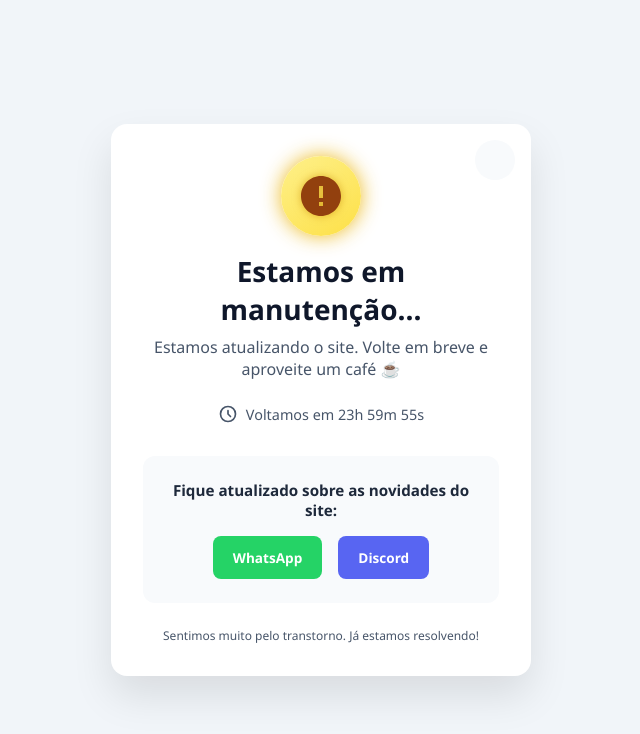
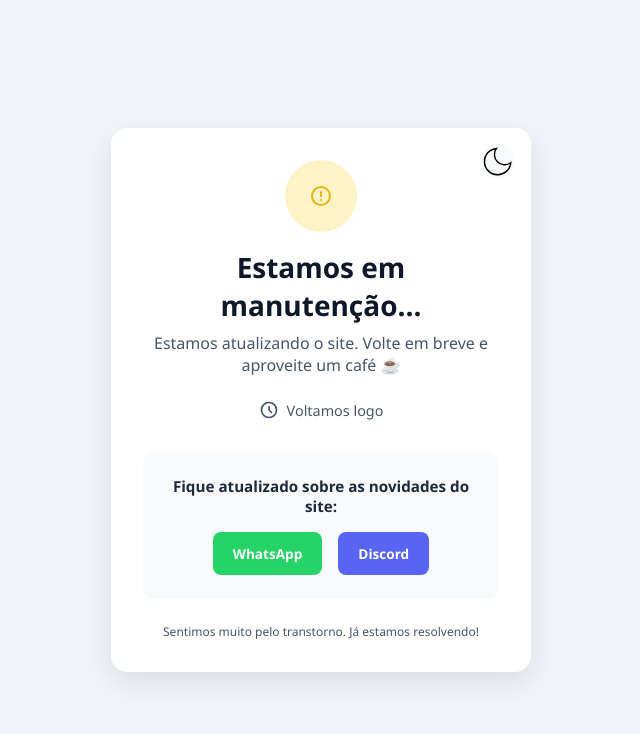
Before and after one commit to Patron7z/mm2brasil, a plain HTML site: page index.html in a window 1280 px wide. Shown: the whole page, without its empty margins (319-959 px from the left). Drawn offline with Linux system fonts and the light colour scheme.

Commit message:
Update index.html

```diff
--- a/index.html
+++ b/index.html
@@ -2,8 +2,8 @@
 <html lang="pt-br" class="light-mode">
 <head>
   <meta charset="UTF-8" />
-  <meta name="viewport" content="width=device-width, initial-scale=1" />
-  <title>MM2 BRASIL - Manutenção</title>
+  <meta name="viewport" content="width=device-width, initial-scale=1.0" />
+  <title>MM2 BRASIL - Fornecedor de Murder Mistery 2 - Vintages, Godlys, Sets, Chromas, Ancients e Higt Tiers</title>
   <link rel="icon" href="https://i.imgur.com/E02viwV.png" type="image/png" />
   <style>
     :root {
@@ -14,8 +14,8 @@
       --section-bg: #f8fafc;
       --title-color: #1e293b;
       --accent: #eab308;
-      --duration: 0.3s;
     }
+
     .dark-mode {
       --bg-color: #0f172a;
       --card-bg: #1e293b;
@@ -30,11 +30,11 @@
       padding: 0;
       box-sizing: border-box;
       font-family: 'Segoe UI', sans-serif;
-      transition: background-color var(--duration), color var(--duration);
+      transition: all 0.3s ease;
     }
 
     body {
-      background: var(--bg-color);
+      background-color: var(--bg-color);
       min-height: 100vh;
       display: flex;
       justify-content: center;
@@ -44,19 +44,25 @@
 
     .maintenance-container {
       background: var(--card-bg);
-      box-shadow: 0 20px 40px rgba(0,0,0,0.1);
+      box-shadow: 0 10px 30px rgba(0, 0, 0, 0.1);
       border-radius: 1rem;
       padding: 2rem;
+      width: 100%;
       max-width: 420px;
-      width: 100%;
       text-align: center;
       position: relative;
       animation: fadeIn 0.8s ease-out;
     }
 
     @keyframes fadeIn {
-      from { transform: translateY(20px); opacity: 0; }
-      to { transform: translateY(0); opacity: 1; }
+      from {
+        transform: translateY(20px);
+        opacity: 0;
+      }
+      to {
+        transform: translateY(0);
+        opacity: 1;
+      }
     }
 
     .theme-toggle {
@@ -66,58 +72,23 @@
       background: var(--section-bg);
       border: none;
       border-radius: 50%;
-      width: 2.5rem;
-      height: 2.5rem;
+      width: 2.2rem;
+      height: 2.2rem;
       display: flex;
       align-items: center;
       justify-content: center;
       cursor: pointer;
     }
 
-    .theme-toggle i {
-      font-size: 1.5rem;
-      color: var(--text-color);
-      transition: transform 0.3s ease, color 0.3s ease;
-    }
-
-    .theme-toggle:hover i {
-      transform: rotate(30deg);
-    }
-
     .icon-container {
-      background: linear-gradient(145deg, #fef08a, #fde047);
-      box-shadow: 0 0 12px rgba(234, 179, 8, 0.5);
-      width: 5rem;
-      height: 5rem;
+      background-color: #fef3c7;
+      width: 4.5rem;
+      height: 4.5rem;
       border-radius: 50%;
       display: flex;
       align-items: center;
       justify-content: center;
       margin: 0 auto 1rem;
-      animation: glow 2s ease-in-out infinite;
-    }
-
-    .icon-container svg {
-      width: 3rem;
-      height: 3rem;
-      fill: #92400e;
-      filter: drop-shadow(0 0 4px rgba(202, 138, 4, 0.6));
-      transition: fill 0.3s ease;
-    }
-
-    .dark-mode .icon-container {
-      background: linear-gradient(145deg, #fbbf24, #eab308);
-      box-shadow: 0 0 15px rgba(250, 204, 21, 0.7);
-    }
-
-    .dark-mode .icon-container svg {
-      fill: #facc15;
-      filter: drop-shadow(0 0 6px rgba(250, 204, 21, 0.9));
-    }
-
-    @keyframes glow {
-      0%, 100% { box-shadow: 0 0 10px rgba(234, 179, 8, 0.5); }
-      50% { box-shadow: 0 0 20px rgba(234, 179, 8, 0.9); }
     }
 
     h1 {
@@ -152,7 +123,6 @@
       color: var(--title-color);
       font-size: 0.95rem;
       margin-bottom: 1rem;
-      font-weight: 600;
     }
 
     .contact-buttons {
@@ -172,21 +142,33 @@
       display: flex;
       align-items: center;
       gap: 0.5rem;
-      transition: transform var(--duration);
     }
 
-    .contact-button:active { transform: scale(0.95); }
+    .whatsapp-button {
+      background-color: #25D366;
+    }
 
-    .whatsapp-button { background-color: #25D366; }
-    .whatsapp-button:hover { background-color: #128C7E; }
+    .whatsapp-button:hover {
+      background-color: #128C7E;
+    }
 
-    .discord-button { background-color: #5865F2; }
-    .discord-button:hover { background-color: #4752C4; }
+    .discord-button {
+      background-color: #5865F2;
+    }
+
+    .discord-button:hover {
+      background-color: #4752C4;
+    }
 
     .footer {
       margin-top: 1.5rem;
       font-size: 0.75rem;
       color: var(--text-color);
+    }
+
+    .icon, .icon-sm {
+      width: 1.5rem;
+      height: 1.5rem;
     }
 
     .icon-sm {
@@ -197,34 +179,36 @@
 </head>
 <body>
   <div class="maintenance-container">
-    <button class="theme-toggle" id="themeToggle" aria-label="Alternar tema" aria-pressed="false">
-      <i id="themeIcon" class="fi fi-bs-moon-stars"></i>
+    <button class="theme-toggle" id="themeToggle" aria-label="Alternar tema">
+      <svg xmlns="http://www.w3.org/2000/svg" id="moonIcon" viewBox="0 0 24 24" fill="none" stroke="currentColor"><path d="M21 12.79A9 9 0 1 1 11.21 3A7 7 0 0 0 21 12.79z"/></svg>
+      <svg xmlns="http://www.w3.org/2000/svg" id="sunIcon" viewBox="0 0 24 24" fill="none" stroke="currentColor" style="display: none;"><circle cx="12" cy="12" r="5"/><line x1="12" y1="1" x2="12" y2="3"/><line x1="12" y1="21" x2="12" y2="23"/><line x1="4.22" y1="4.22" x2="5.64" y2="5.64"/><line x1="18.36" y1="18.36" x2="19.78" y2="19.78"/><line x1="1" y1="12" x2="3" y2="12"/><line x1="21" y1="12" x2="23" y2="12"/></svg>
     </button>
 
-    <div class="icon-container" aria-label="Ícone de alerta">
-      <!-- Ícone SVG de alerta padrão -->
-      <svg xmlns="http://www.w3.org/2000/svg" viewBox="0 0 24 24" fill="currentColor" aria-hidden="true" role="img" >
-        <path d="M12 2C6.477 2 2 6.477 2 12s4.477 10 10 10
-          10-4.477 10-10S17.523 2 12 2zM11 7h2v6h-2V7zm0 8h2v2h-2v-2z"/>
+    <div class="icon-container">
+      <svg class="icon" xmlns="http://www.w3.org/2000/svg" fill="none" viewBox="0 0 24 24" stroke="#eab308">
+        <path stroke-linecap="round" stroke-linejoin="round" stroke-width="2" d="M12 8v4m0 4h.01M21 12a9 9 0 11-18 0 9 9 0 0118 0z" />
       </svg>
     </div>
 
     <h1>Estamos em manutenção...</h1>
     <p class="description">Estamos atualizando o site. Volte em breve e aproveite um café ☕</p>
 
-    <div class="estimated-time" id="estimatedTime">
+    <div class="estimated-time">
       <svg class="icon-sm" xmlns="http://www.w3.org/2000/svg" fill="none" viewBox="0 0 24 24" stroke="currentColor">
-        <path stroke-linecap="round" stroke-linejoin="round" stroke-width="2"
-          d="M12 8v4l3 3m6-3a9 9 0 11-18 0 9 9 0 0118 0z"/>
+        <path stroke-linecap="round" stroke-linejoin="round" stroke-width="2" d="M12 8v4l3 3m6-3a9 9 0 11-18 0 9 9 0 0118 0z" />
       </svg>
-      <span>Calculando tempo...</span>
+      <span>Voltamos logo</span>
     </div>
 
     <div class="contact-section">
       <h3 class="contact-title">Fique atualizado sobre as novidades do site:</h3>
       <div class="contact-buttons">
-        <a href="https://www.whatsapp.com/channel/0029Vay6aJaKbYMHvzLNK73r" class="contact-button whatsapp-button">WhatsApp</a>
-        <a href="https://discord.gg/98EGnADutR" class="contact-button discord-button">Discord</a>
+        <a href="https://www.whatsapp.com/channel/0029Vay6aJaKbYMHvzLNK73r" class="contact-button whatsapp-button">
+          WhatsApp
+        </a>
+        <a href="https://discord.gg/98EGnADutR" class="contact-button discord-button">
+          Discord
+        </a>
       </div>
     </div>
 
@@ -234,46 +218,27 @@
   </div>
 
   <script>
-    document.addEventListener('DOMContentLoaded', () => {
+    document.addEventListener('DOMContentLoaded', function () {
       const html = document.documentElement;
-      const btn = document.getElementById('themeToggle');
-      const icon = document.getElementById('themeIcon');
+      const themeToggle = document.getElementById('themeToggle');
+      const moonIcon = document.getElementById('moonIcon');
+      const sunIcon = document.getElementById('sunIcon');
 
-      const apply = (theme) => {
-        html.classList.toggle('dark-mode', theme === 'dark');
-        icon.className = theme === 'dark' ? 'fi fi-bs-sun' : 'fi fi-bs-moon-stars';
-        btn.setAttribute('aria-pressed', theme === 'dark');
-        localStorage.setItem('theme', theme);
-      };
+      const savedTheme = localStorage.getItem('theme');
+      if (savedTheme === 'dark') {
+        html.classList.add('dark-mode');
+        moonIcon.style.display = 'none';
+        sunIcon.style.display = 'block';
+      }
 
-      const saved = localStorage.getItem('theme');
-      const prefers = window.matchMedia('(prefers-color-scheme: dark)').matches;
-      apply(saved || (prefers ? 'dark' : 'light'));
-
-      btn.onclick = () => {
-        const isDark = html.classList.contains('dark-mode');
-        apply(isDark ? 'light' : 'dark');
-      };
+      themeToggle.addEventListener('click', () => {
+        html.classList.toggle('dark-mode');
+        const dark = html.classList.contains('dark-mode');
+        moonIcon.style.display = dark ? 'none' : 'block';
+        sunIcon.style.display = dark ? 'block' : 'none';
+        localStorage.setItem('theme', dark ? 'dark' : 'light');
+      });
     });
-
-    (() => {
-      const el = document.getElementById('estimatedTime').querySelector('span');
-      const end = new Date(Date.now() + 24 * 60 * 60 * 1000);
-      const update = () => {
-        const left = end - Date.now();
-        if (left <= 0) {
-          el.textContent = 'Voltamos já!';
-          clearInterval(t);
-          return;
-        }
-        const h = Math.floor(left / (1000 * 60 * 60));
-        const m = Math.floor((left % (1000 * 60 * 60)) / (1000 * 60));
-        const s = Math.floor((left % (1000 * 60)) / 1000);
-        el.textContent = `Voltamos em ${h}h ${m}m ${s}s`;
-      };
-      update();
-      const t = setInterval(update, 1000);
-    })();
   </script>
 </body>
 </html>
```
